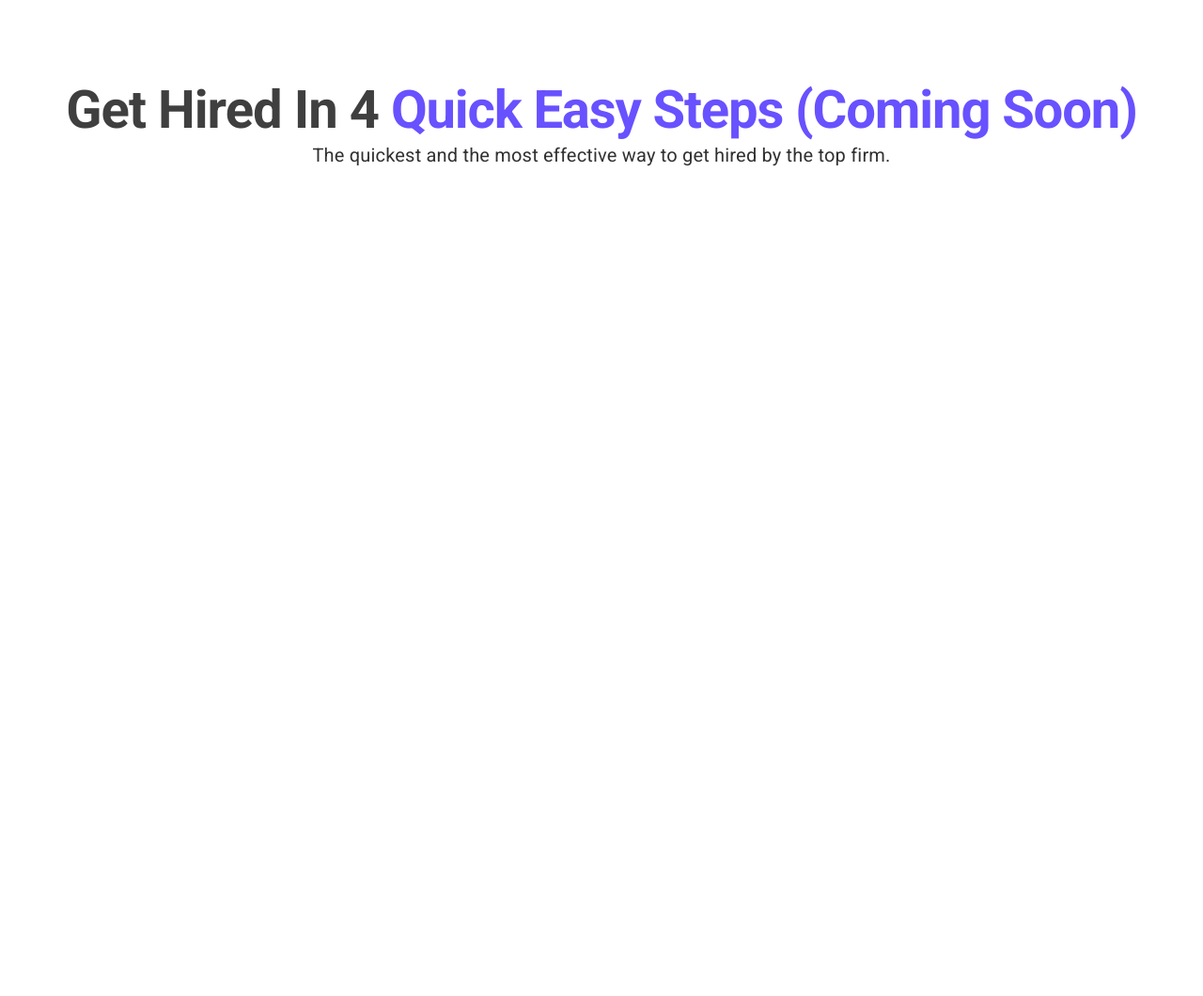
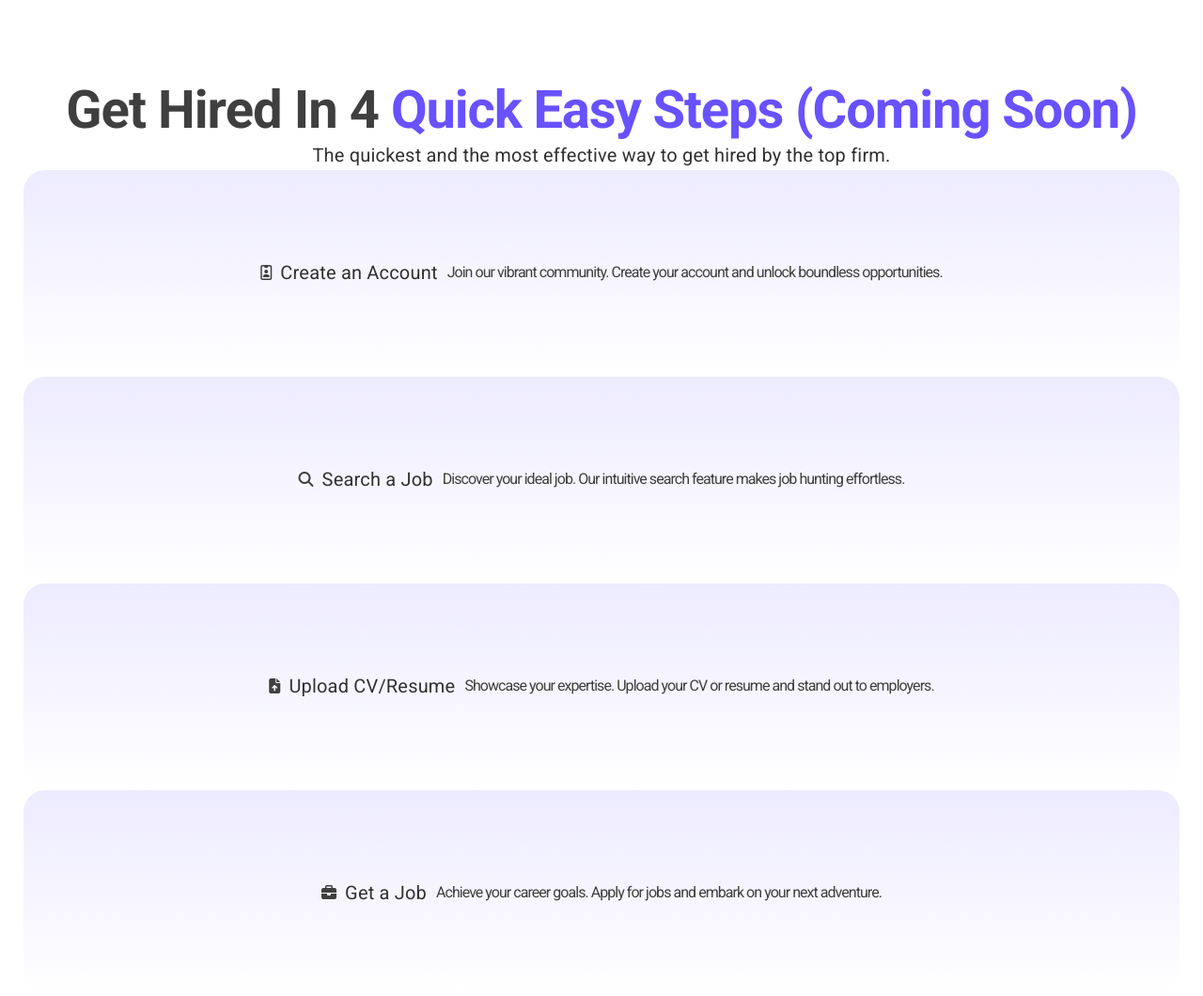
Before and after one commit to Syeddanishahmed-creator/hiremine-clone, a plain HTML site: page index.html in a window 1280 px wide. Shown: the part 1046-2106 px from the top of the page at 94% size. Before the commit the page ends 1346 px from the top, so only its background shows below. Drawn offline with Linux system fonts and the light colour scheme.

Commit message:
third section box

```diff
--- a/index.html
+++ b/index.html
@@ -10,6 +10,7 @@
     <link
         href="https://fonts.googleapis.com/css2?family=Roboto:ital,wght@0,100;0,300;0,400;0,500;0,700;0,900;1,100;1,300;1,400;1,500;1,700;1,900&display=swap"
         rel="stylesheet">
+        <link rel="stylesheet" href="https://cdnjs.cloudflare.com/ajax/libs/font-awesome/6.6.0/css/all.min.css" integrity="sha512-Kc323vGBEqzTmouAECnVceyQqyqdsSiqLQISBL29aUW4U/M7pSPA/gEUZQqv1cwx4OnYxTxve5UMg5GT6L4JJg==" crossorigin="anonymous" referrerpolicy="no-referrer" />
     <link rel="stylesheet" href="style.css">
 </head>
 
@@ -90,6 +91,13 @@
     <div class="get-hired">
     <h3>Get Hired In 4 <span> Quick Easy Steps (Coming Soon)</span></h3>
       <p>  The quickest and the most effective way to get hired by the top firm. </p>
+
+      <div class="hired-box">
+        <div class="box"><i class="fa-regular fa-id-badge"></i> <p>Create an Account</p>Join our vibrant community. Create your account and unlock boundless opportunities.</div>
+        <div class="box"><i class="fa-solid fa-magnifying-glass"></i> <p>Search a Job</p>Discover your ideal job. Our intuitive search feature makes job hunting effortless.</div>
+        <div class="box"><i class="fa-solid fa-file-arrow-up"></i> <p>Upload CV/Resume</p>Showcase your expertise. Upload your CV or resume and stand out to employers.</div>
+        <div class="box"><i class="fa-solid fa-briefcase"></i> <p>Get a Job</p>Achieve your career goals. Apply for jobs and embark on your next adventure.</div>
+      </div>
     </div>
 </body>
 
--- a/style.css
+++ b/style.css
@@ -202,6 +202,7 @@ button {
     font-size: 48px;
     letter-spacing: -.02em;
     color: #3f3f3f;
+    padding: 0px 24px;
 }
 
 .get-hired span {
@@ -219,3 +220,20 @@ button {
     color: rgb(49, 49, 49);
     font-size: 20px;
 }
+
+ .box{
+    /* box-sizing: border-box; */
+    display: flex;
+    /* flex-direction: column; */
+    justify-content: center;
+    gap: 10px;
+    width: 100%;
+    height: 220px;
+    border: 1px solid #fff;
+    font-size: 16px;
+    line-height: 24px;
+    align-items: center;
+    border-radius: 24px;
+    background: linear-gradient(180deg, #edebff, hsla(0, 0%, 100%, 0));
+
+}
```
